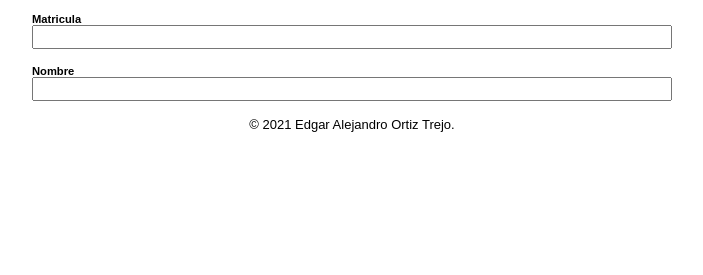
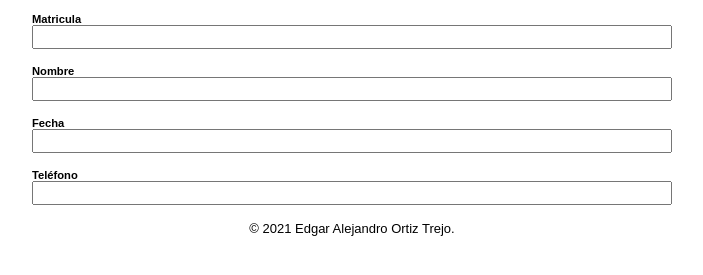
Before and after one commit to edgar193241146/edgar191020.github.io, a plain HTML site: page alumnoNuevo.html in a window 1280 px wide. Shown: the part 127-402 px from the top of the page, without its empty margins (288-991 px from the left). Drawn offline with Linux system fonts and the light colour scheme; no server answers.

Commit message:
Update alumnoNuevo.html

```diff
--- a/alumnoNuevo.html
+++ b/alumnoNuevo.html
@@ -53,6 +53,20 @@
           type="text" required>
       </label>
     </p>
+    <p>
+      <label>
+        Fecha
+        <input name="fecha"
+          type="text" required>
+      </label>
+    </p>
+    <p>
+      <label>
+        Teléfono
+        <input name="teléfono"
+          type="text" required>
+      </label>
+    </p>
     <mi-footer></mi-footer>
   </form>
   <script type="module"
```
